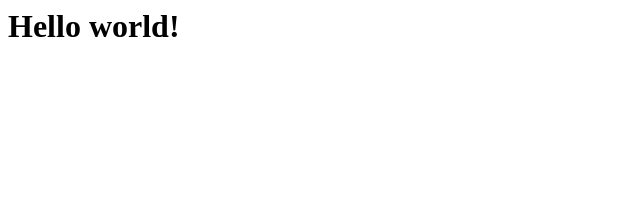
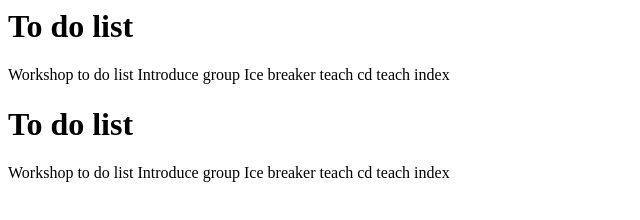
Before and after one commit to Gawaun/todo_front_end, a plain HTML site: page index.html in a window 1280 px wide. Shown: the whole page, without its empty margins (0-640 px from the left). Drawn offline with Linux system fonts and the light colour scheme.

Commit message:
html tags

```diff
--- a/index.html
+++ b/index.html
@@ -1 +1,29 @@
-<h1>Hello world!</h1>
+
+
+<html>
+  <head>
+      <title></title>
+  </head>
+  <body>
+   <h1>To do list</h1>
+Workshop to do list
+Introduce group
+Ice breaker
+teach cd
+teach index
+
+  </body>
+</html>
+
+
+
+
+
+
+
+<h1>To do list</h1>
+Workshop to do list
+Introduce group
+Ice breaker
+teach cd
+teach index
```
